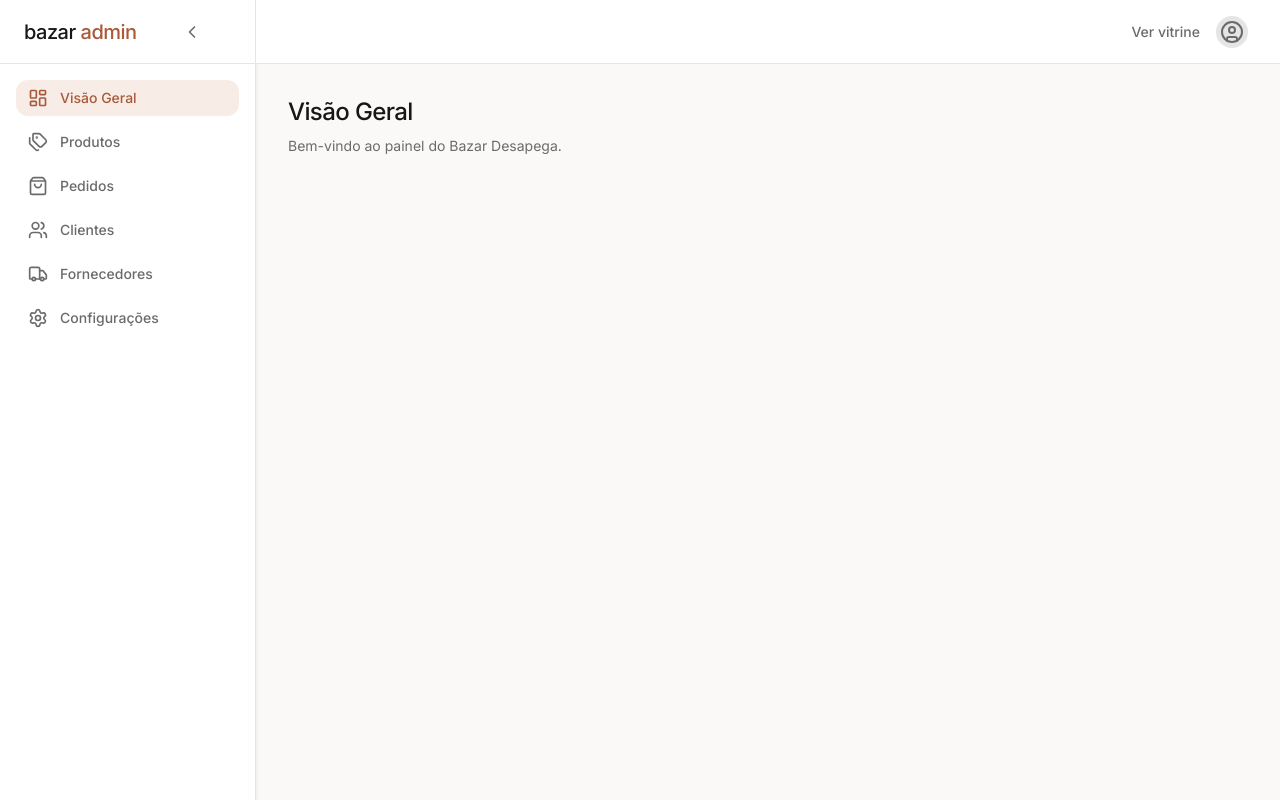
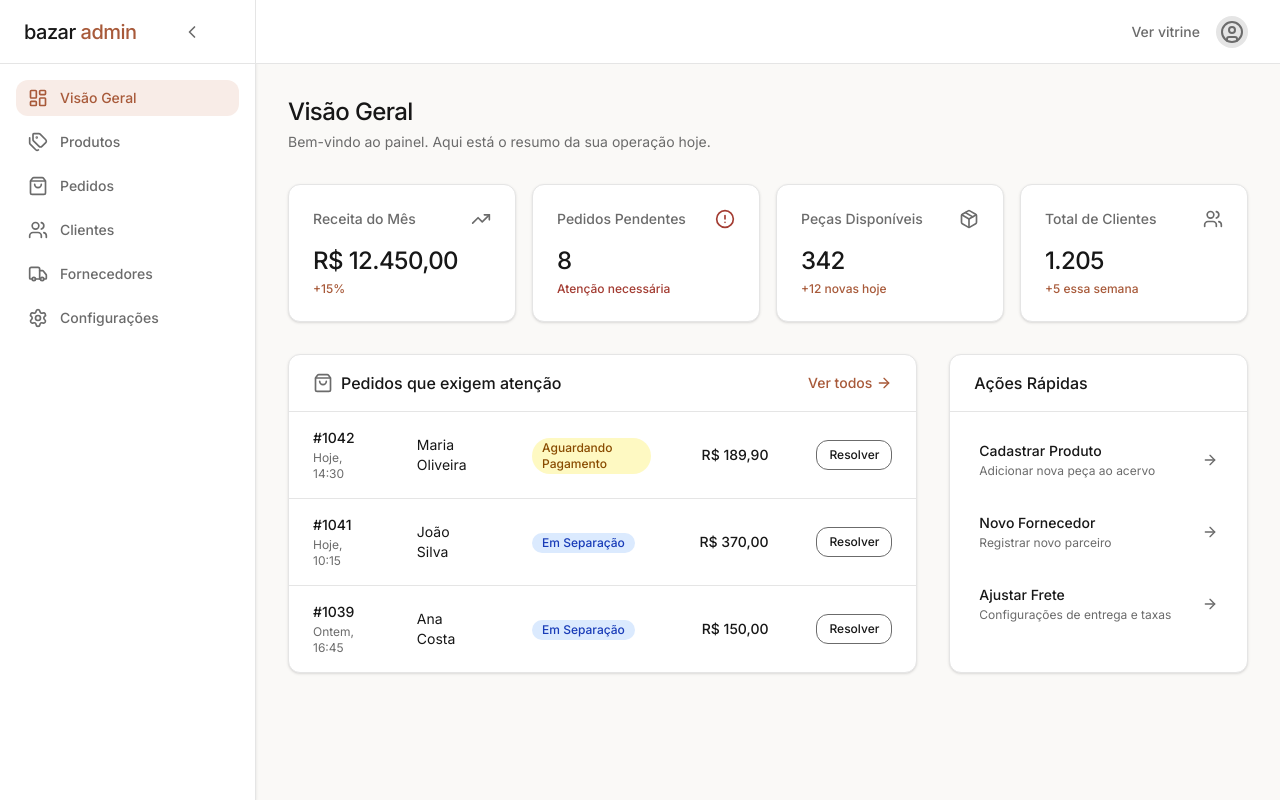
Before and after one commit to Danielgmichels/bazar-desapega-frontend, a Next.js app: page /admin in a window 1280 px wide. Built offline with nearby package versions, Linux system fonts and the light colour scheme.

Commit message:
feat: cria dashboard administrativo com kpis e atalhos operacionais

```diff
--- a/app/admin/page.tsx
+++ b/app/admin/page.tsx
@@ -1,8 +1,142 @@
+import Link from "next/link";
+import {
+    TrendingUp,
+    ShoppingBag,
+    Users,
+    Package,
+    ArrowRight,
+    AlertCircle
+} from "lucide-react";
+
+// Mocks para o Dashboard
+const kpis = [
+    { titulo: "Receita do Mês", valor: "R$ 12.450,00", variacao: "+15%", icone: TrendingUp, positivo: true },
+    { titulo: "Pedidos Pendentes", valor: "8", variacao: "Atenção necessária", icone: AlertCircle, positivo: false },
+    { titulo: "Peças Disponíveis", valor: "342", variacao: "+12 novas hoje", icone: Package, positivo: true },
+    { titulo: "Total de Clientes", valor: "1.205", variacao: "+5 essa semana", icone: Users, positivo: true },
+];
+
+const pedidosPendentes = [
+    { id: "1042", cliente: "Maria Oliveira", total: 189.90, status: "Aguardando Pagamento", data: "Hoje, 14:30" },
+    { id: "1041", cliente: "João Silva", total: 370.00, status: "Em Separação", data: "Hoje, 10:15" },
+    { id: "1039", cliente: "Ana Costa", total: 150.00, status: "Em Separação", data: "Ontem, 16:45" },
+];
+
 export default function AdminDashboard() {
     return (
-        <div>
-            <h1 className="text-2xl font-medium tracking-tight text-[var(--foreground)]">Visão Geral</h1>
-            <p className="mt-2 text-sm text-[var(--muted)]">Bem-vindo ao painel do Bazar Desapega.</p>
+        <div className="flex flex-col gap-8">
+
+            {/* Cabeçalho */}
+            <div>
+                <h1 className="text-2xl font-medium tracking-tight text-[var(--foreground)]">Visão Geral</h1>
+                <p className="mt-1 text-sm text-[var(--muted)]">Bem-vindo ao painel. Aqui está o resumo da sua operação hoje.</p>
+            </div>
+
+            {/* Grid de KPIs */}
+            <div className="grid grid-cols-1 gap-4 sm:grid-cols-2 lg:grid-cols-4">
+                {kpis.map((kpi) => (
+                    <div key={kpi.titulo} className="flex flex-col rounded-[var(--radius)] border border-[var(--line)] bg-[var(--surface)] p-6 shadow-sm">
+                        <div className="flex items-center justify-between">
+                            <span className="text-sm font-medium text-[var(--muted)]">{kpi.titulo}</span>
+                            <kpi.icone className={`h-5 w-5 ${kpi.positivo ? 'text-[var(--muted)]' : 'text-[var(--danger)]'}`} />
+                        </div>
+                        <div className="mt-4 flex flex-col gap-1">
+                            <span className="text-2xl font-medium tracking-tight text-[var(--foreground)]">{kpi.valor}</span>
+                            <span className={`text-xs font-medium ${kpi.positivo ? 'text-[var(--accent)]' : 'text-[var(--danger)]'}`}>
+                                {kpi.variacao}
+                            </span>
+                        </div>
+                    </div>
+                ))}
+            </div>
+
+            <div className="grid grid-cols-1 gap-8 lg:grid-cols-3">
+
+                {/* Lista de Ações Necessárias (Ocupa 2/3 no desktop) */}
+                <div className="flex flex-col rounded-[var(--radius)] border border-[var(--line)] bg-[var(--surface)] shadow-sm lg:col-span-2">
+                    <div className="flex items-center justify-between border-b border-[var(--line)] px-6 py-4">
+                        <h2 className="text-base font-medium text-[var(--foreground)] flex items-center gap-2">
+                            <ShoppingBag className="h-5 w-5 text-[var(--muted)]" />
+                            Pedidos que exigem atenção
+                        </h2>
+                        <Link href="/admin/pedidos" className="text-sm font-medium text-[var(--accent)] hover:underline flex items-center gap-1">
+                            Ver todos <ArrowRight className="h-4 w-4" />
+                        </Link>
+                    </div>
+                    <div className="overflow-x-auto">
+                        <table className="w-full text-left text-sm">
+                            <tbody className="divide-y divide-[var(--line)]">
+                                {pedidosPendentes.map((pedido) => (
+                                    <tr key={pedido.id} className="transition-colors hover:bg-[var(--background)]">
+                                        <td className="px-6 py-4">
+                                            <div className="font-medium text-[var(--foreground)]">#{pedido.id}</div>
+                                            <div className="text-xs text-[var(--muted)] mt-0.5">{pedido.data}</div>
+                                        </td>
+                                        <td className="px-6 py-4 text-[var(--foreground)]">{pedido.cliente}</td>
+                                        <td className="px-6 py-4">
+                                            <span className={`inline-flex items-center rounded-full px-2.5 py-0.5 text-xs font-medium ${pedido.status === 'Aguardando Pagamento' ? 'bg-yellow-100 text-yellow-800' : 'bg-blue-100 text-blue-800'
+                                                }`}>
+                                                {pedido.status}
+                                            </span>
+                                        </td>
+                                        <td className="px-6 py-4 text-right font-medium text-[var(--foreground)]">
+                                            {new Intl.NumberFormat('pt-BR', { style: 'currency', currency: 'BRL' }).format(pedido.total)}
+                                        </td>
+                                        <td className="px-6 py-4 text-right">
+                                            <Link
+                                                href={`/admin/pedidos/${pedido.id}`}
+                                                className="inline-block rounded-[var(--radius)] border border-solid border-[var(--muted)] px-3 py-1.5 text-xs font-medium text-[var(--foreground)] transition-colors hover:border-[var(--foreground)]"
+                                            >
+                                                Resolver
+                                            </Link>
+                                        </td>
+                                    </tr>
+                                ))}
+                                {pedidosPendentes.length === 0 && (
+                                    <tr>
+                                        <td colSpan={5} className="px-6 py-8 text-center text-[var(--muted)]">
+                                            Nenhum pedido pendente. Tudo em dia! 🎉
+                                        </td>
+                                    </tr>
+                                )}
+                            </tbody>
+                        </table>
+                    </div>
+                </div>
+
+                {/* Atalhos Rápidos (Ocupa 1/3 no desktop) */}
+                <div className="flex flex-col rounded-[var(--radius)] border border-[var(--line)] bg-[var(--surface)] shadow-sm lg:col-span-1">
+                    <div className="border-b border-[var(--line)] px-6 py-4">
+                        <h2 className="text-base font-medium text-[var(--foreground)]">Ações Rápidas</h2>
+                    </div>
+                    <div className="flex flex-col p-4 gap-2">
+                        <Link href="/admin/produtos/novo" className="flex items-center justify-between rounded-[var(--radius)] p-3 transition-colors hover:bg-[var(--background)] border border-transparent hover:border-[var(--line)]">
+                            <div>
+                                <p className="font-medium text-[var(--foreground)] text-sm">Cadastrar Produto</p>
+                                <p className="text-xs text-[var(--muted)] mt-0.5">Adicionar nova peça ao acervo</p>
+                            </div>
+                            <ArrowRight className="h-4 w-4 text-[var(--muted)]" />
+                        </Link>
+
+                        <Link href="/admin/fornecedores/novo" className="flex items-center justify-between rounded-[var(--radius)] p-3 transition-colors hover:bg-[var(--background)] border border-transparent hover:border-[var(--line)]">
+                            <div>
+                                <p className="font-medium text-[var(--foreground)] text-sm">Novo Fornecedor</p>
+                                <p className="text-xs text-[var(--muted)] mt-0.5">Registrar novo parceiro</p>
+                            </div>
+                            <ArrowRight className="h-4 w-4 text-[var(--muted)]" />
+                        </Link>
+
+                        <Link href="/admin/configuracoes" className="flex items-center justify-between rounded-[var(--radius)] p-3 transition-colors hover:bg-[var(--background)] border border-transparent hover:border-[var(--line)]">
+                            <div>
+                                <p className="font-medium text-[var(--foreground)] text-sm">Ajustar Frete</p>
+                                <p className="text-xs text-[var(--muted)] mt-0.5">Configurações de entrega e taxas</p>
+                            </div>
+                            <ArrowRight className="h-4 w-4 text-[var(--muted)]" />
+                        </Link>
+                    </div>
+                </div>
+
+            </div>
         </div>
     );
 }
```
